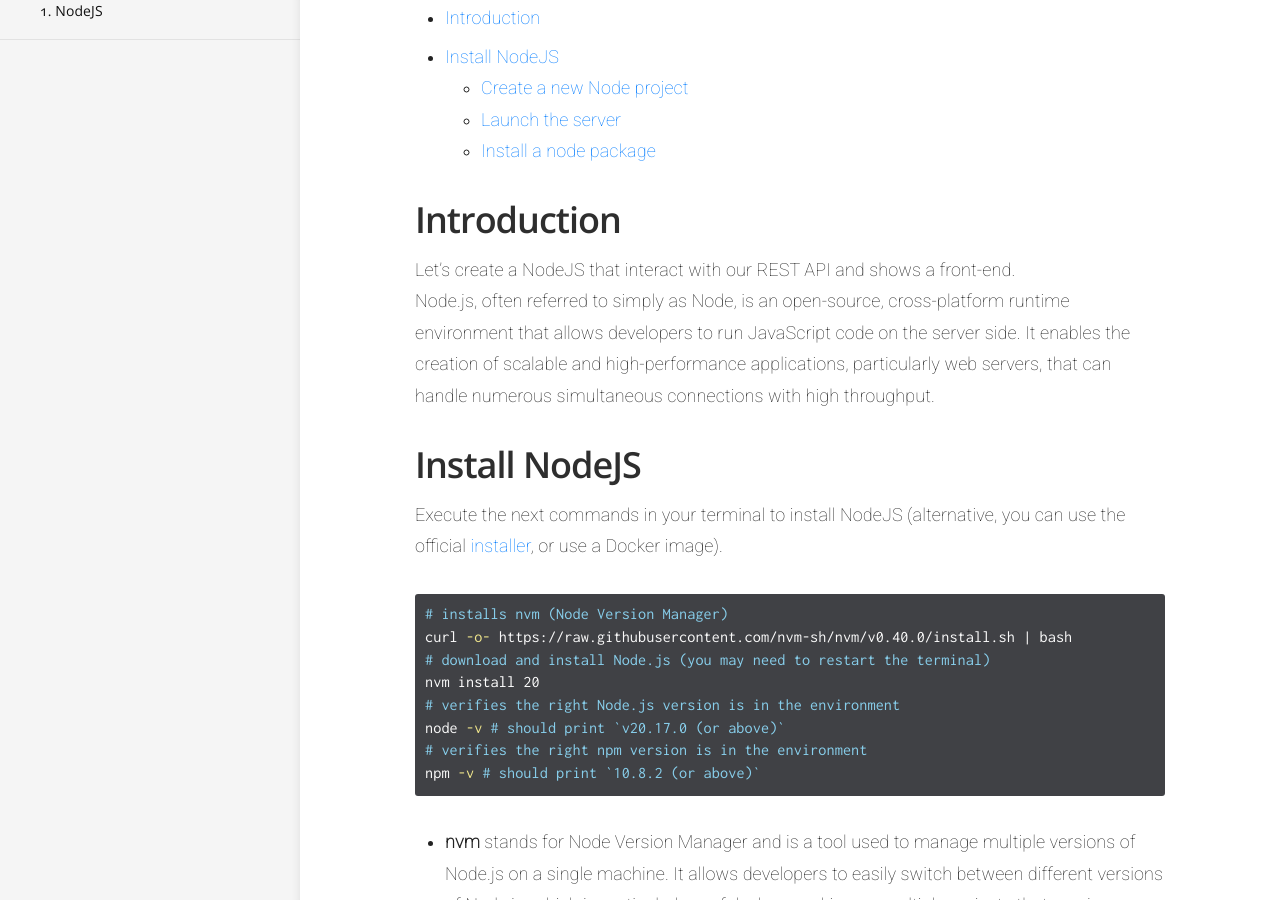
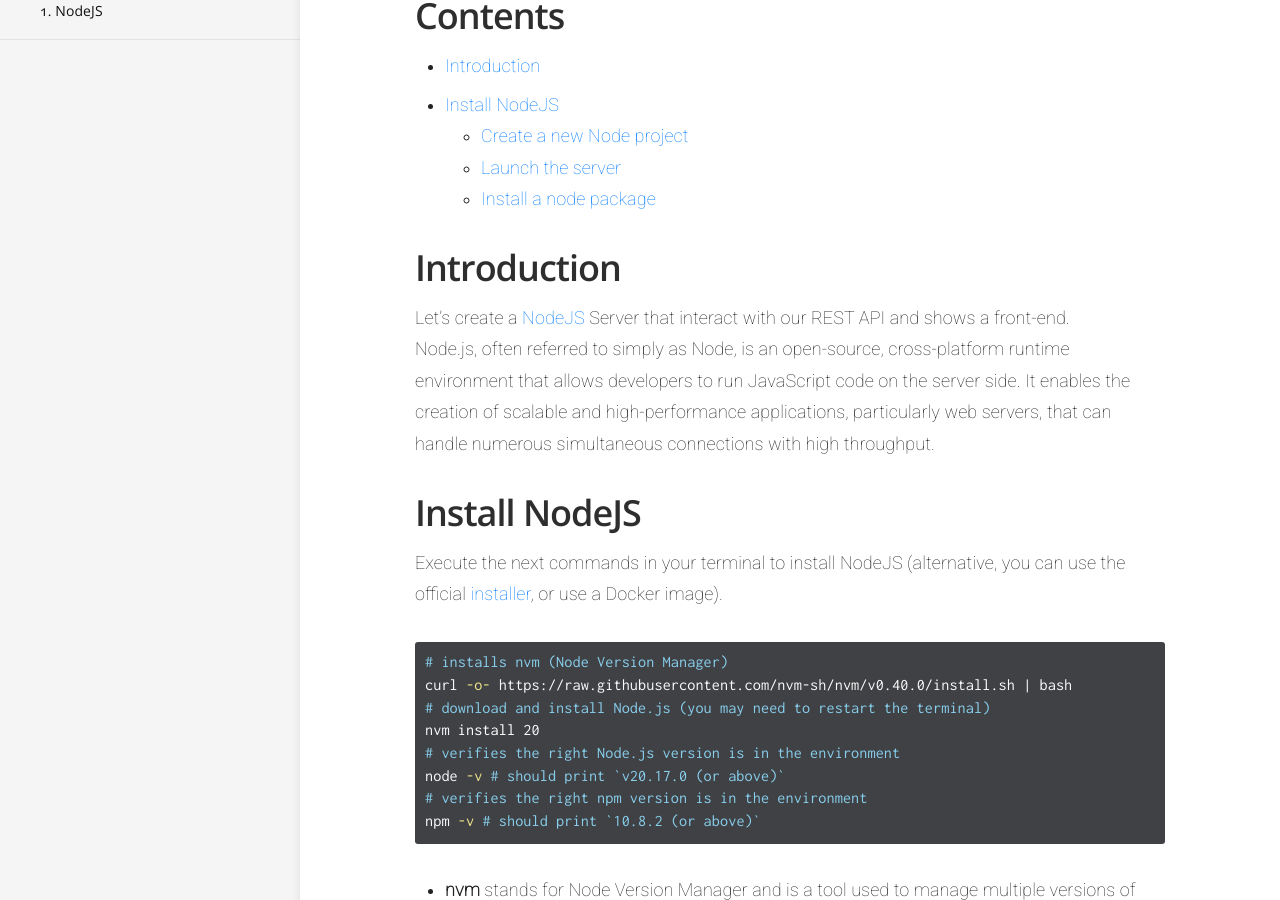
Before and after one commit to UniVE-SSV/SoftwareArchitectures24, a Jekyll site: the page built from _docs/node-js-react/node-js.md, in a window 1280 px wide and 900 px high, scrolled down 308 px. Built offline with Jekyll 4.4.1, drawn with Linux system fonts in a browser that asks for light colours.

Commit message:
Fix nodejs
Fix nodejs

```diff
--- a/_docs/node-js-react/node-js.md
+++ b/_docs/node-js-react/node-js.md
@@ -9,7 +9,7 @@
 {:toc}
 ## Introduction
 
-Let's create a NodeJS that interact with our REST API and shows a front-end.
+Let's create a <a href="https://nodejs.org/en">NodeJS</a> Server that interact with our REST API and shows a front-end.
 Node.js, often referred to simply as Node, is an open-source, cross-platform runtime environment that allows developers to run JavaScript code on the server side. It enables the creation of scalable and high-performance applications, particularly web servers, that can handle numerous simultaneous connections with high throughput.
 
 ## Install NodeJS
```
Also changed, not shown: examples/node-js/.devcontainer/devcontainer.json (added, +8 -0 lines), examples/node-js/index.js (added, +14 -0 lines), examples/node-js/package.json (added, +14 -0 lines), images/nodejs_intro_1.png (added), images/nodejs_logo.svg (added), 2 other files.
